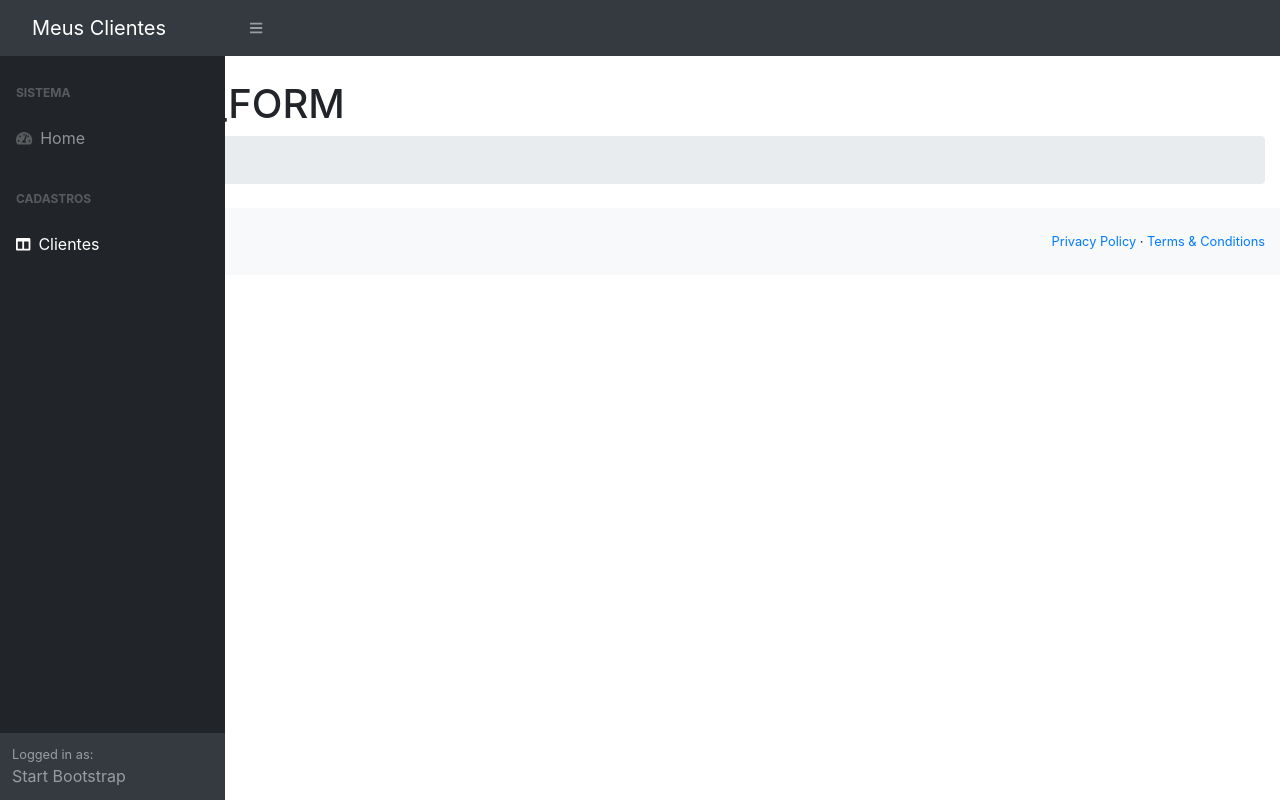
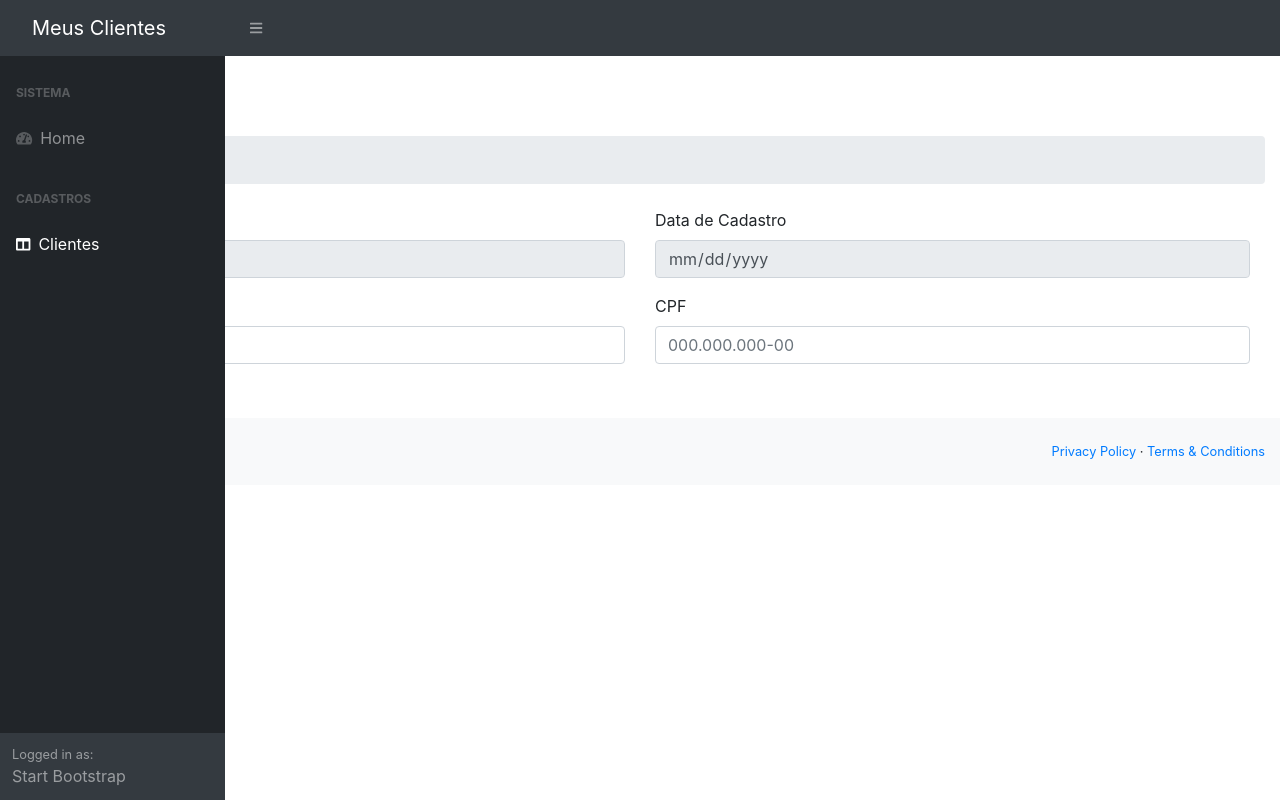
Before and after one commit to dilluter/Clientes-FullStack, an Angular app in the folder clientes-app/: page /clientes-form in a window 1280 px wide. Built offline with nearby package versions, Linux system fonts and the light colour scheme.

Commit message:
Desenvolvendo o formulário de Clientes

```diff
--- /dev/null
+++ b/clientes-app/src/app/clientes/cliente.ts
@@ -0,0 +1,6 @@
+export class Cliente {
+    id: number;
+    nome: string;
+    cpf: string;
+    dataCadastro: string;
+}
--- a/clientes-app/src/app/clientes/clientes-form/clientes-form.component.html
+++ b/clientes-app/src/app/clientes/clientes-form/clientes-form.component.html
@@ -1,4 +1,51 @@
-<h1 class="mt-4">CLIENTES_FORM</h1>
+<h1 class="mt-4">Clientes</h1>
 <ol class="breadcrumb mb-4">
-    <li class="breadcrumb-item active">Bem vindo</li>
+    <li class="breadcrumb-item active">Cadastro</li>
 </ol>
+
+<div class="container-fluid">
+    <form>
+        <div class="row">
+            <div class="col-md-6 mb-3">
+                <label for="ID">ID</label>
+                <input type="text" class="form-control" id="ID" name="id" placeholder="ID" readonly aria-label="ID">
+            </div>
+
+            <div class="col-md-6 mb-3">
+                <label for="dataCadastro">Data de Cadastro</label>
+                <input type="date" class="form-control" id="dataCadastro" name="dataCadastro" aria-label="Data de Cadastro" disabled>
+            </div>
+        </div>
+
+        <div class="row">
+            <div class="col-md-6 mb-3">
+                <label for="nome">Nome</label>
+                <input type="text" class="form-control" id="nome" name="nome*" placeholder="Nome completo" required autocomplete="name" aria-label="Nome">
+            </div>
+
+            <div class="col-md-6 mb-3">
+                <label for="cpf">CPF</label>
+                <input
+                    type="text"
+                    class="form-control"
+                    id="cpf"
+                    name="cpf*"
+                    placeholder="000.000.000-00"
+                    inputmode="numeric"
+                    pattern="\d{3}\.\d{3}\.\d{3}-\d{2}"
+                    maxlength="14"
+                    required
+                    aria-label="CPF"
+                >
+            </div>
+        </div>
+
+        <div class="row">
+            <div class="col-md-2">
+            <button type="submit" class="btn btn-success">
+            <i class="fa fa-save"></i> Salvar
+            </button>
+        </div>
+        </div>
+    </form>
+</div>
--- a/clientes-app/src/app/clientes/clientes-form/clientes-form.component.ts
+++ b/clientes-app/src/app/clientes/clientes-form/clientes-form.component.ts
@@ -1,4 +1,5 @@
 import { Component, OnInit } from '@angular/core';
+import { Cliente } from '../cliente';
 
 @Component({
   selector: 'app-clientes-form',
@@ -6,6 +7,7 @@ import { Component, OnInit } from '@angular/core';
   styleUrls: ['./clientes-form.component.css']
 })
 export class ClientesFormComponent implements OnInit {
+  cliente: Cliente;
 
   constructor() { }
 
```
